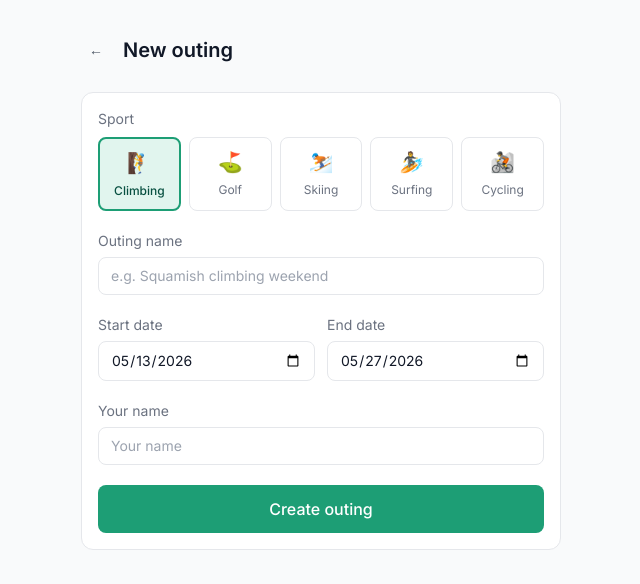
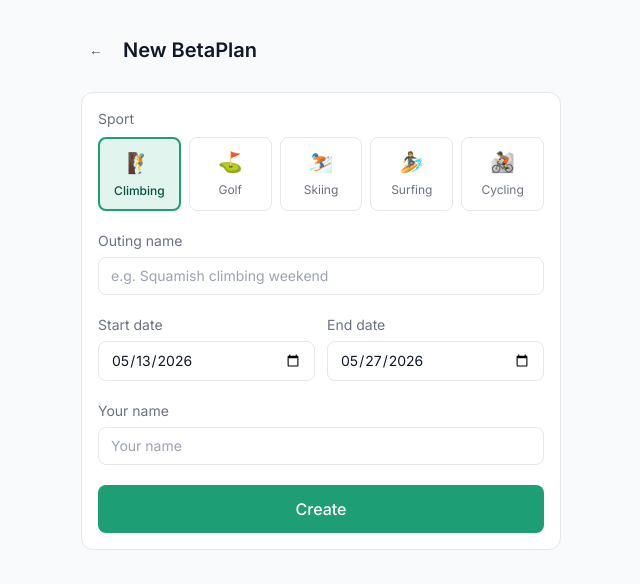
Before and after one commit to yohenthounaojam/betaplan, a Next.js app: page /create in a window 1280 px wide. Shown: the top 584 px of the page, without its empty margins (319-959 px from the left). Built offline with nearby package versions, Linux system fonts and the light colour scheme; no server answers.

Commit message:
Fix date bug, rename buttons

```diff
--- a/app/create/page.tsx
+++ b/app/create/page.tsx
@@ -7,55 +7,50 @@ import Link from 'next/link'
 
 export default function CreatePage() {
   const router = useRouter()
+  const today = new Date().toISOString().slice(0, 10)
+  const twoWeeks = new Date(Date.now() + 14 * 864e5).toISOString().slice(0, 10)
+
   const [sport, setSport] = useState('climbing')
   const [name, setName] = useState('')
-  const [start, setStart] = useState('')
-  const [end, setEnd] = useState('')
+  const [startDate, setStartDate] = useState(today)
+  const [endDate, setEndDate] = useState(twoWeeks)
   const [creator, setCreator] = useState('')
   const [loading, setLoading] = useState(false)
   const [error, setError] = useState('')
 
-  const today = new Date().toISOString().slice(0, 10)
-  const twoWeeks = new Date(Date.now() + 14 * 864e5).toISOString().slice(0, 10)
-
   async function handleCreate() {
     setError('')
-    if (!name || !start || !end || !creator) {
+    if (!name.trim() || !startDate || !endDate || !creator.trim()) {
       setError('Please fill in all fields')
       return
     }
-    if (start > end) {
+    if (startDate > endDate) {
       setError('End date must be after start date')
       return
     }
     setLoading(true)
     try {
-      // Create trip
       const { data: trip, error: tripErr } = await supabase
         .from('trips')
-        .insert({ name, sport, start_date: start, end_date: end, creator_name: creator })
+        .insert({ name: name.trim(), sport, start_date: startDate, end_date: endDate, creator_name: creator.trim() })
         .select()
         .single()
 
       if (tripErr || !trip) throw tripErr
 
-      // Create creator as first respondent
       const { data: resp, error: respErr } = await supabase
         .from('respondents')
-        .insert({ trip_id: trip.id, name: creator })
+        .insert({ trip_id: trip.id, name: creator.trim() })
         .select()
         .single()
 
       if (respErr || !resp) throw respErr
 
-      // Save trip ID to localStorage so creator can see their trips
       const stored = JSON.parse(localStorage.getItem('betaplan_trips') || '[]')
       stored.unshift(trip.id)
       localStorage.setItem('betaplan_trips', JSON.stringify(stored.slice(0, 20)))
-
-      // Save respondent ID so creator is pre-selected
       localStorage.setItem(`betaplan_resp_${trip.invite_token}`, resp.id)
-      localStorage.setItem(`betaplan_resp_name_${trip.invite_token}`, creator)
+      localStorage.setItem(`betaplan_resp_name_${trip.invite_token}`, creator.trim())
 
       router.push(`/trip/${trip.invite_token}`)
     } catch (e) {
@@ -70,11 +65,10 @@ export default function CreatePage() {
     <main className="max-w-lg mx-auto px-4 py-8">
       <div className="flex items-center gap-3 mb-6">
         <Link href="/" className="btn-ghost px-2">←</Link>
-        <h1 className="text-xl font-semibold text-gray-900">New outing</h1>
+        <h1 className="text-xl font-semibold text-gray-900">New BetaPlan</h1>
       </div>
 
       <div className="card flex flex-col gap-5">
-        {/* Sport selector */}
         <div>
           <label className="text-sm text-gray-500 block mb-2">Sport</label>
           <div className="grid grid-cols-5 gap-2">
@@ -95,7 +89,6 @@ export default function CreatePage() {
           </div>
         </div>
 
-        {/* Name */}
         <div>
           <label className="text-sm text-gray-500 block mb-1.5">Outing name</label>
           <input
@@ -106,16 +99,14 @@ export default function CreatePage() {
           />
         </div>
 
-        {/* Dates */}
         <div className="grid grid-cols-2 gap-3">
           <div>
             <label className="text-sm text-gray-500 block mb-1.5">Start date</label>
             <input
               className="input"
               type="date"
-              min={today}
-              defaultValue={today}
-              onChange={e => setStart(e.target.value)}
+              value={startDate}
+              onChange={e => setStartDate(e.target.value)}
             />
           </div>
           <div>
@@ -123,14 +114,12 @@ export default function CreatePage() {
             <input
               className="input"
               type="date"
-              min={today}
-              defaultValue={twoWeeks}
-              onChange={e => setEnd(e.target.value)}
+              value={endDate}
+              onChange={e => setEndDate(e.target.value)}
             />
           </div>
         </div>
 
-        {/* Creator name */}
         <div>
           <label className="text-sm text-gray-500 block mb-1.5">Your name</label>
           <input
@@ -148,7 +137,7 @@ export default function CreatePage() {
           disabled={loading}
           className="btn-primary w-full py-3 text-base disabled:opacity-50"
         >
-          {loading ? 'Creating...' : 'Create outing'}
+          {loading ? 'Creating...' : 'Create'}
         </button>
       </div>
     </main>
--- a/app/page.tsx
+++ b/app/page.tsx
@@ -34,7 +34,7 @@ export default function Home() {
           <p className="text-sm text-gray-500 mt-0.5">Find dates your whole crew can do</p>
         </div>
         <Link href="/create" className="btn-primary">
-          + New outing
+          + New BetaPlan
         </Link>
       </div>
 
```
